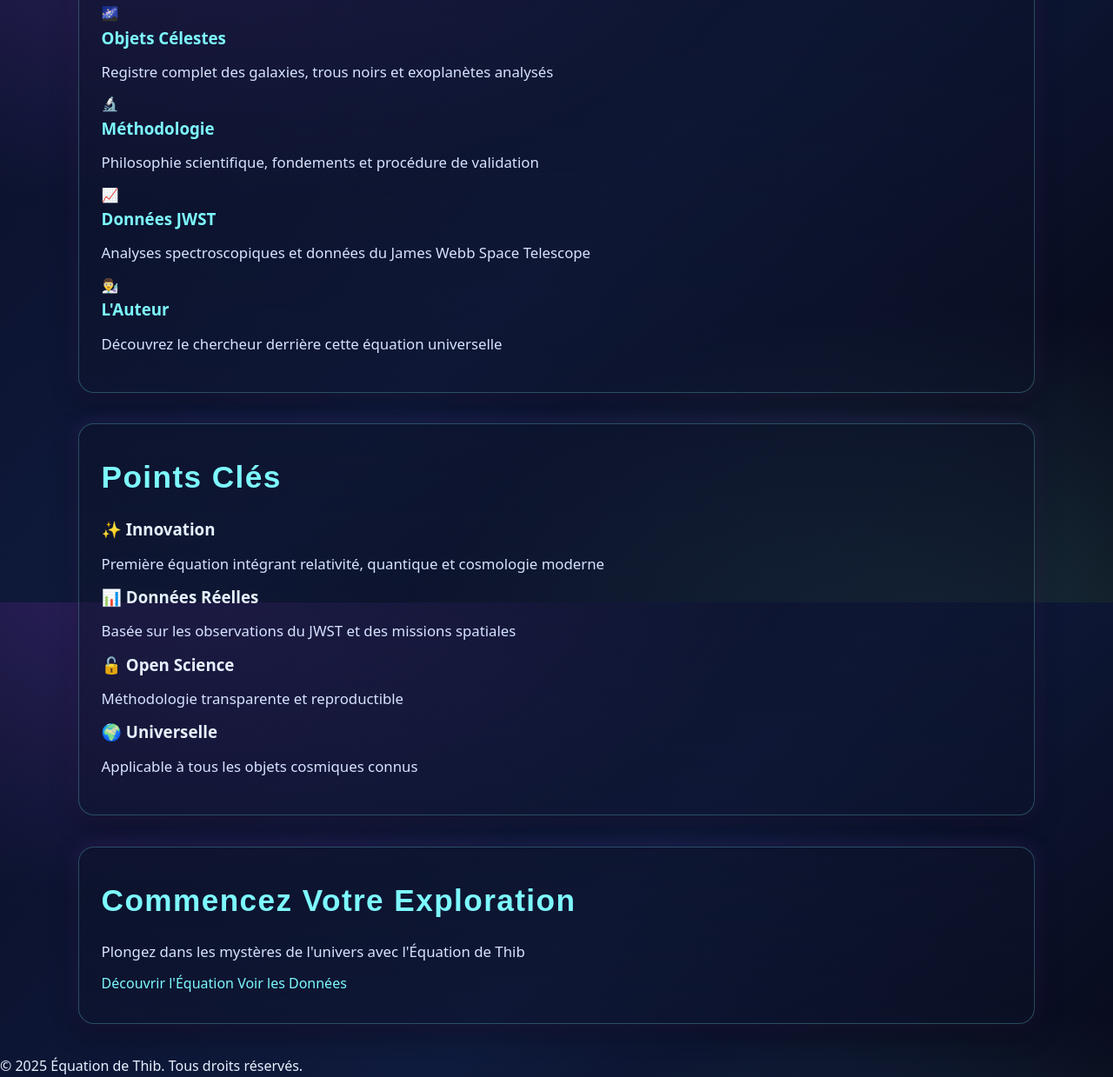
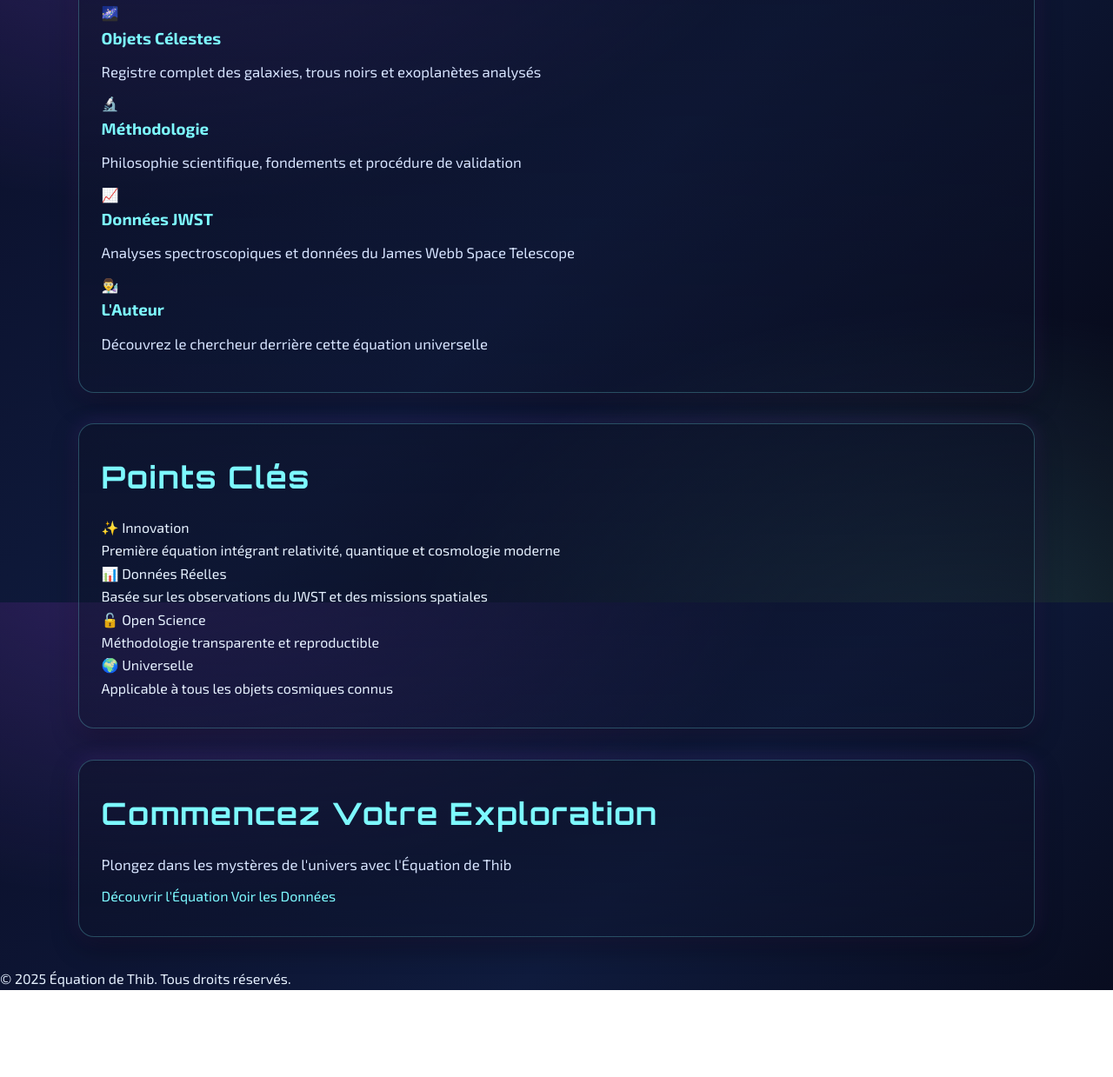
Before and after one commit to Thib4204/equationdethib, a plain HTML site: page index.html in a window 1280 px wide. Shown: the part 907-2146 px from the top of the page at 87% size. After the commit the page ends 2046 px from the top, so only its background shows below. Drawn offline with Linux system fonts and the light colour scheme.

Commit message:
feat(fonts): import Google Fonts (Orbitron, Exo 2, Source Code Pro) on index.html

```diff
--- a/index.html
+++ b/index.html
@@ -1,10 +1,13 @@
 <!DOCTYPE html>
 <html lang="fr">
 <head>
-    <meta charset="UTF-8">
-    <meta name="viewport" content="width=device-width, initial-scale=1.0">
+  <meta charset="UTF-8" />
+  <meta name="viewport" content="width=device-width, initial-scale=1.0" />
   <title>Équation de Thib - Unifier l'Univers par les Mathématiques</title>
-    <link rel="stylesheet" href="style.css">
+  <link rel="preconnect" href="https://fonts.googleapis.com">
+  <link rel="preconnect" href="https://fonts.gstatic.com" crossorigin>
+  <link href="https://fonts.googleapis.com/css2?family=Exo+2:wght@300;400;600;700;800&family=Orbitron:wght@500;700;800&family=Source+Code+Pro:wght@400;600;700&display=swap" rel="stylesheet">
+  <link rel="stylesheet" href="style.css" />
 </head>
 <body class="home-page">
   <header class="hero">
@@ -29,7 +32,6 @@
       </div>
     </div>
   </header>
-
   <main>
     <section class="intro-section">
       <div class="container">
@@ -44,31 +46,27 @@
       <div class="container">
         <h2>Explorez le Site</h2>
         <div class="features-grid">
-                    <a href="equation.html" class="feature-card">
+          <a class="feature-card" href="equation.html">
             <div class="feature-icon">📝</div>
             <h3>L'Équation</h3>
             <p>Découvrez l'équation complète, ses variables et exemples d'application</p>
           </a>
-
-                    <a href="objets.html" class="feature-card">
+          <a class="feature-card" href="objets.html">
             <div class="feature-icon">🌌</div>
             <h3>Objets Célestes</h3>
             <p>Registre complet des galaxies, trous noirs et exoplanètes analysés</p>
           </a>
-
-                    <a href="methodologie.html" class="feature-card">
+          <a class="feature-card" href="methodologie.html">
             <div class="feature-icon">🔬</div>
             <h3>Méthodologie</h3>
             <p>Philosophie scientifique, fondements et procédure de validation</p>
           </a>
-
-                    <a href="donnees.html" class="feature-card">
+          <a class="feature-card" href="donnees.html">
             <div class="feature-icon">📈</div>
             <h3>Données JWST</h3>
             <p>Analyses spectroscopiques et données du James Webb Space Telescope</p>
           </a>
-
-                    <a href="auteur.html" class="feature-card">
+          <a class="feature-card" href="auteur.html">
             <div class="feature-icon">👨‍🔬</div>
             <h3>L'Auteur</h3>
             <p>Découvrez le chercheur derrière cette équation universelle</p>
@@ -81,22 +79,10 @@
       <div class="container">
         <h2>Points Clés</h2>
         <div class="highlights-grid">
-                    <div class="highlight-item">
-                        <h3>✨ Innovation</h3>
-                        <p>Première équation intégrant relativité, quantique et cosmologie moderne</p>
-                    </div>
-                    <div class="highlight-item">
-                        <h3>📊 Données Réelles</h3>
-                        <p>Basée sur les observations du JWST et des missions spatiales</p>
-                    </div>
-                    <div class="highlight-item">
-                        <h3>🔓 Open Science</h3>
-                        <p>Méthodologie transparente et reproductible</p>
-                    </div>
-                    <div class="highlight-item">
-                        <h3>🌍 Universelle</h3>
-                        <p>Applicable à tous les objets cosmiques connus</p>
-                    </div>
+          <div class="highlight-item">✨ Innovation<br>Première équation intégrant relativité, quantique et cosmologie moderne</div>
+          <div class="highlight-item">📊 Données Réelles<br>Basée sur les observations du JWST et des missions spatiales</div>
+          <div class="highlight-item">🔓 Open Science<br>Méthodologie transparente et reproductible</div>
+          <div class="highlight-item">🌍 Universelle<br>Applicable à tous les objets cosmiques connus</div>
         </div>
       </div>
     </section>
@@ -106,16 +92,15 @@
         <h2>Commencez Votre Exploration</h2>
         <p>Plongez dans les mystères de l'univers avec l'Équation de Thib</p>
         <div class="cta-buttons">
-                    <a href="equation.html" class="cta-button primary">Découvrir l'Équation</a>
-                    <a href="donnees.html" class="cta-button secondary">Voir les Données</a>
+          <a class="cta-button primary" href="equation.html">Découvrir l'Équation</a>
+          <a class="cta-button secondary" href="donnees.html">Voir les Données</a>
         </div>
       </div>
     </section>
   </main>
-
   <footer>
     <div class="container">
-            <p>&copy; 2025 Équation de Thib. Tous droits réservés.</p>
+      © 2025 Équation de Thib. Tous droits réservés.
     </div>
   </footer>
 </body>
```
Lines whose indentation alone changed are shown as unchanged.
